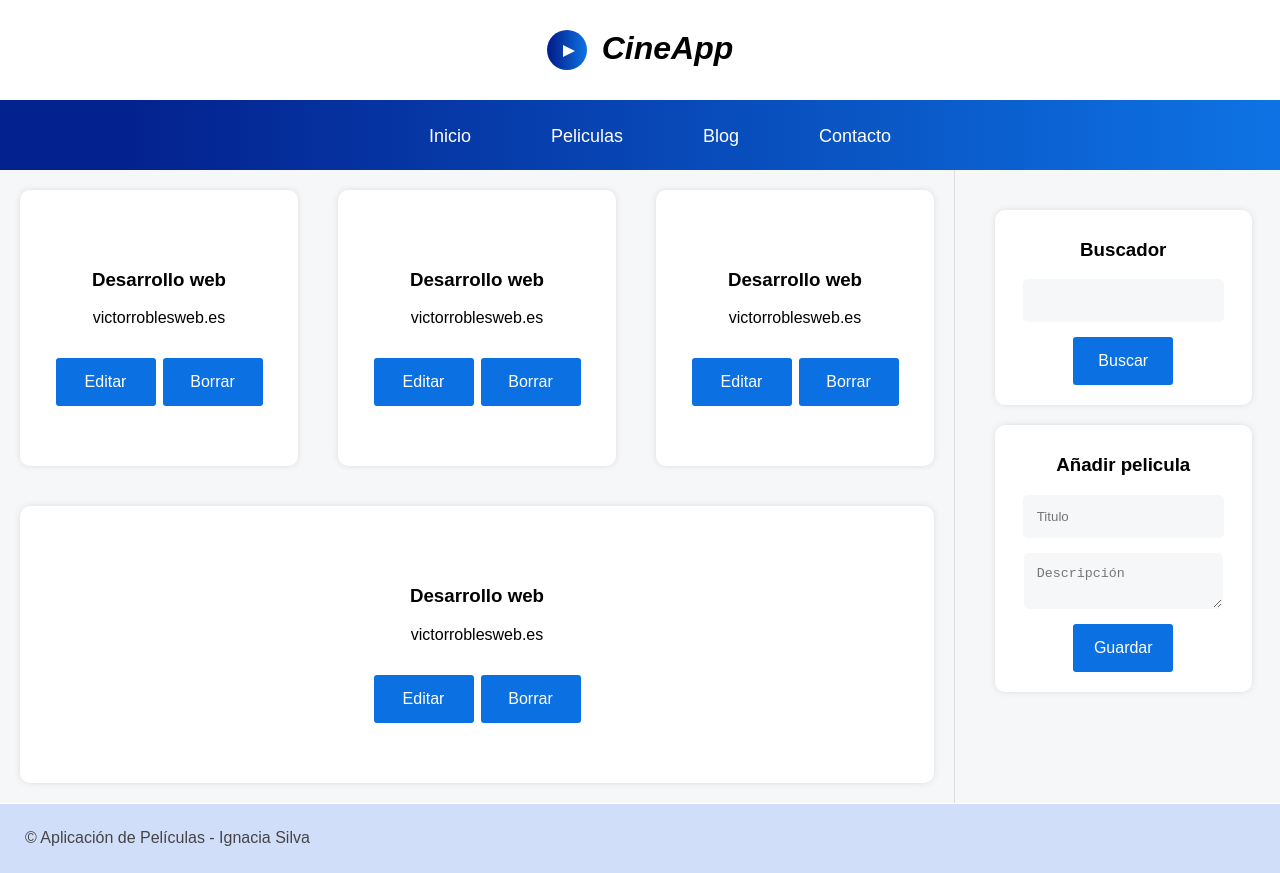
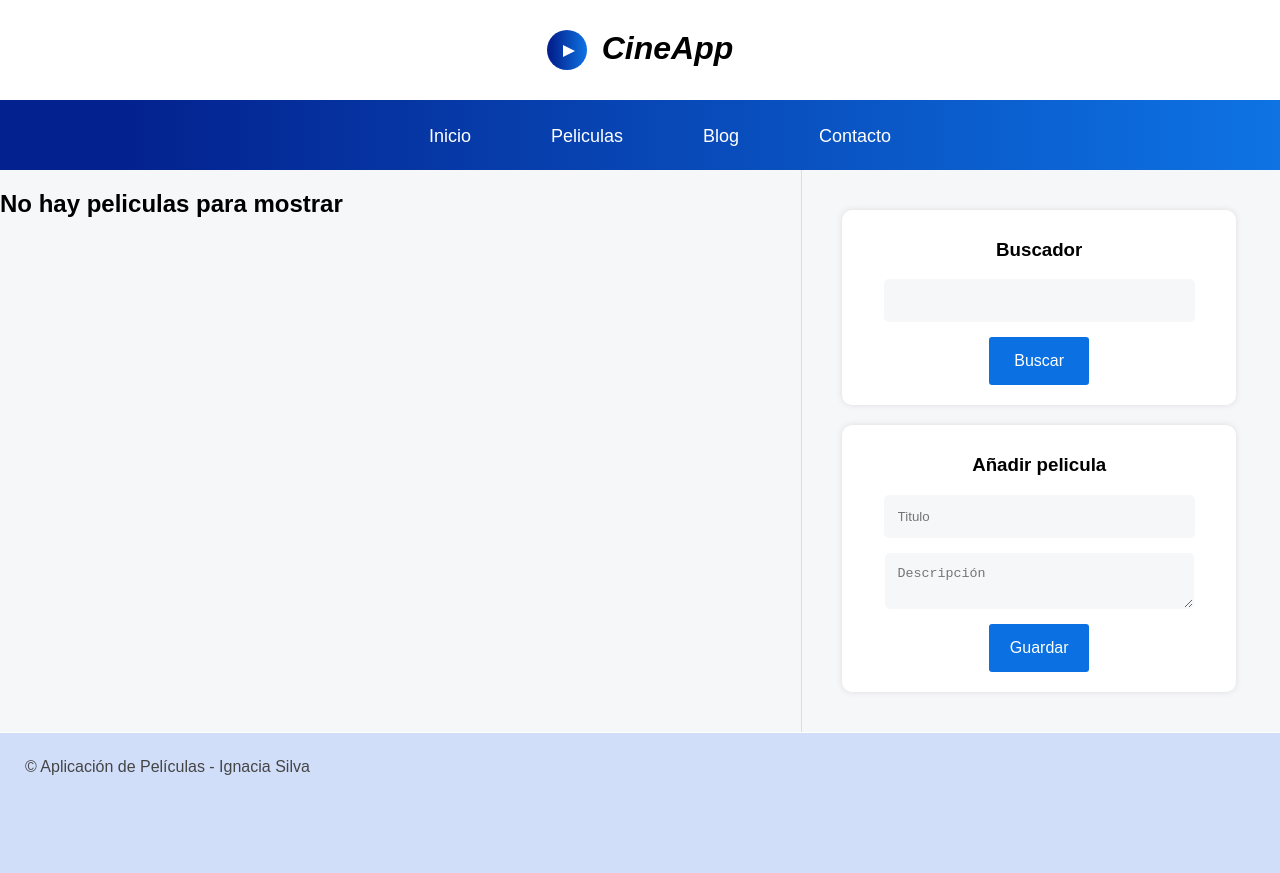
Before and after one commit to NachaSilva/Adm-de-Peliculas, a React (Create React App) app: page / in a window 1280 px wide. After the commit the page ends 802 px from the top, so only its background shows below. Built offline with nearby package versions, Linux system fonts and the light colour scheme.

Commit message:
Se ve en interfaz las peliculas que añade el usuario

```diff
--- a/src/components/Listado.js
+++ b/src/components/Listado.js
@@ -1,39 +1,39 @@
-import React from 'react'
+import React, { useEffect, useState } from 'react';
 
 export const Listado = () => {
+
+  const [listadoState, setListadoState] = useState([]);
+
+  useEffect(()=>{
+    console.log('componentes del listado de pelis')
+  conseguirPeliculas();
+
+  }, []);
+
+  const conseguirPeliculas = () => {
+    let peliculas = JSON.parse(localStorage.getItem('movies'));
+
+    setListadoState(peliculas);
+  };
+
   return (
-  <>
-   <article className='peli-item'>
-          <h3 className='title'>Desarrollo web</h3>
-          <p className='description'>victorroblesweb.es</p>
+    <>
+  {listadoState !=null ? listadoState.map(movie => {
 
-          <button className='edit'>Editar</button>
-          <button className='delete'>Borrar</button>
-        </article>
+    return(
+      <article key={movie.id} className='peli-item'>
+        <h3 className='title'>{movie.title}</h3>
+        <p className='description'>{movie.description}</p>
 
-        <article className='peli-item'>
-          <h3 className='title'>Desarrollo web</h3>
-          <p className='description'>victorroblesweb.es</p>
+        <button className='edit'>Editar</button>
+        <button className='delete'>Borrar</button>
+      </article>
+    )
+  })
+: <h2>No hay peliculas para mostrar</h2>
+}
 
-          <button className='edit'>Editar</button>
-          <button className='delete'>Borrar</button>
-        </article>
 
-        <article className='peli-item'>
-          <h3 className='title'>Desarrollo web</h3>
-          <p className='description'>victorroblesweb.es</p>
-
-          <button className='edit'>Editar</button>
-          <button className='delete'>Borrar</button>
-        </article>
-
-        <article className='peli-item'>
-          <h3 className='title'>Desarrollo web</h3>
-          <p className='description'>victorroblesweb.es</p>
-
-          <button className='edit'>Editar</button>
-          <button className='delete'>Borrar</button>
-        </article>
-  </>
-  )
-}
+    </>
+  );
+};
```
